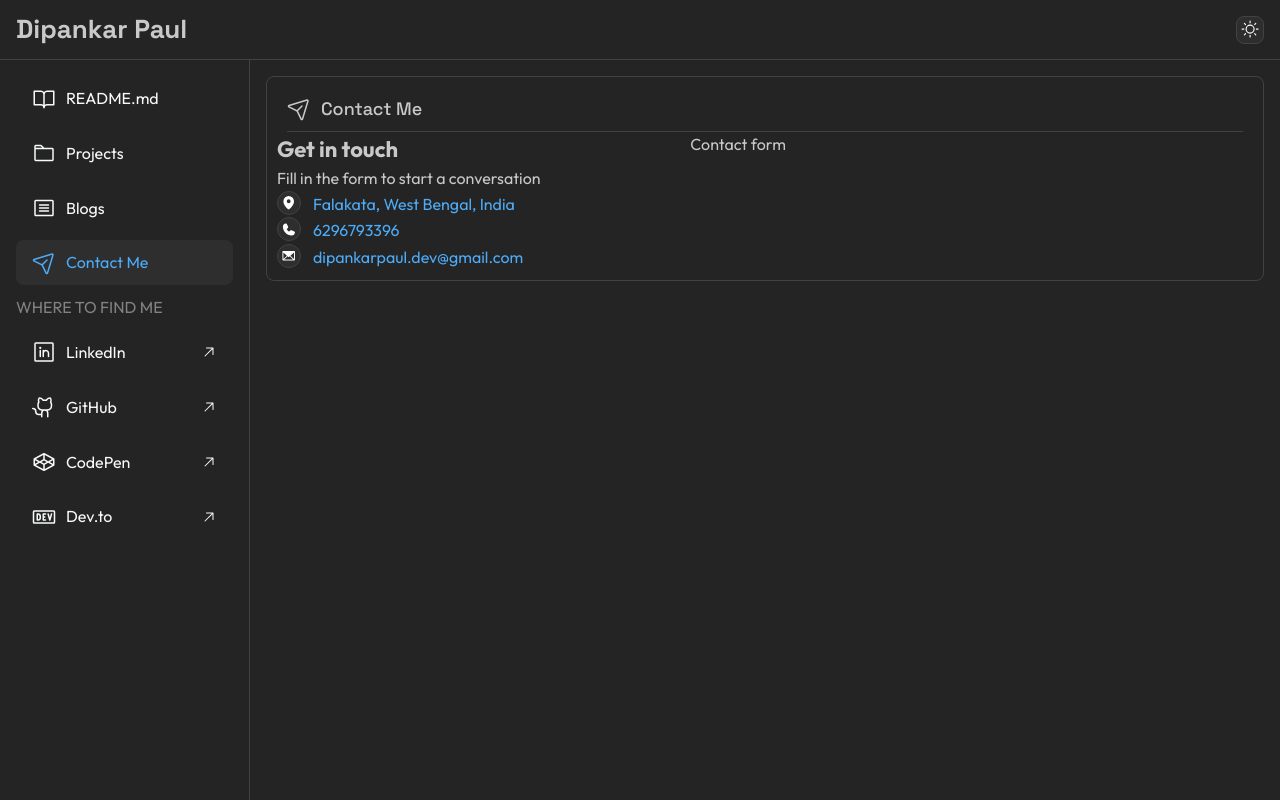
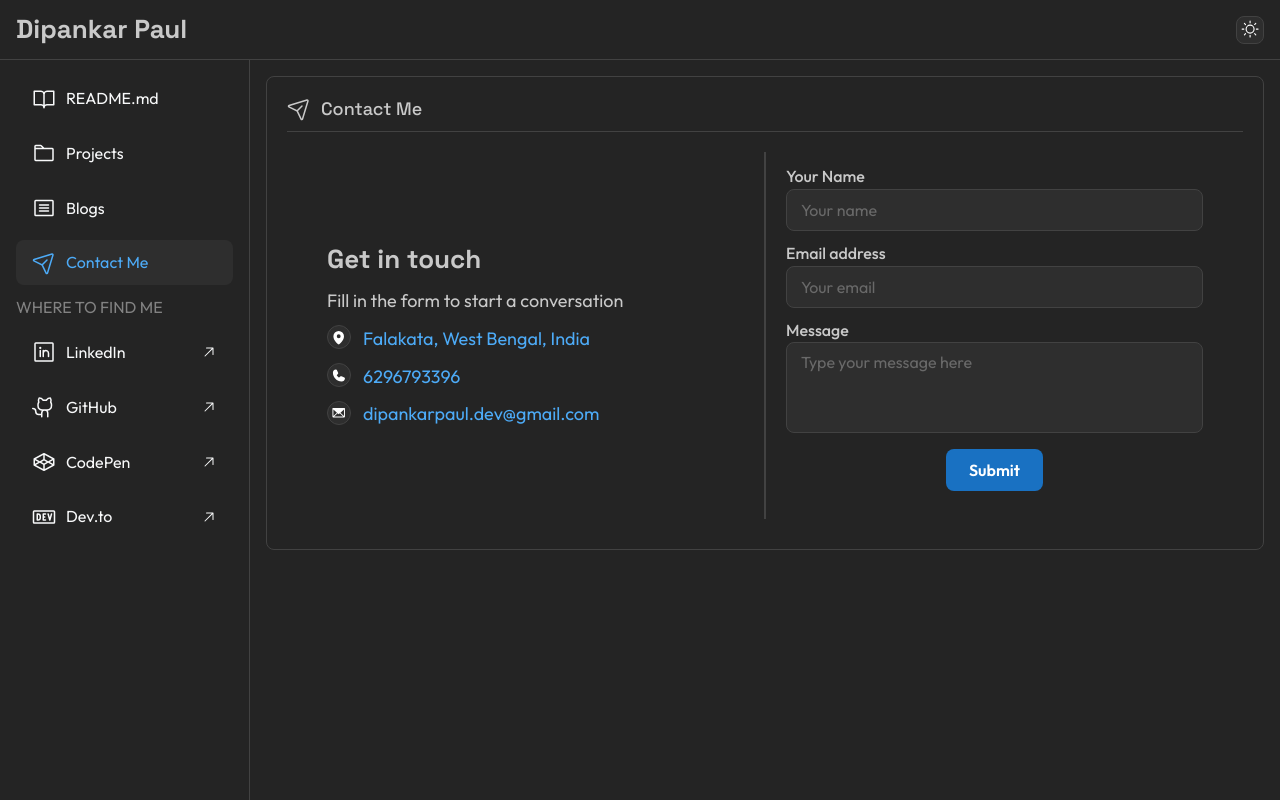
Before and after one commit to iamdipankarpaul/Dipankar-Paul-Portfolio-Website, a React (Vite) app: page /contact in a window 1280 px wide. Built offline with nearby package versions, Linux system fonts and the light colour scheme; no server answers.

Commit message:
working on contact page 2

```diff
--- a/package.json
+++ b/package.json
@@ -10,6 +10,7 @@
     "preview": "vite preview"
   },
   "dependencies": {
+    "@formspree/react": "^2.5.1",
     "@gsap/react": "^2.1.1",
     "@mantine/carousel": "^7.9.1",
     "@mantine/core": "^7.9.0",
--- /dev/null
+++ b/src/components/ContactDetails.jsx
@@ -0,0 +1,36 @@
+import { Box, List, Text, Title } from "@mantine/core";
+import { Envelope, MapPin, Phone } from "@phosphor-icons/react";
+
+import ContactDetailsItem from "./ContactDetailsItem";
+
+const ContactDetails = ({ personalData }) => {
+  return (
+    <Box>
+      <Title fz={{ base: "h3", sm: "h2" }} fw={700}>
+        Get in touch
+      </Title>
+      <Text my="xs" fz="lg">
+        Fill in the form to start a conversation
+      </Text>
+      <List>
+        <ContactDetailsItem
+          listIcon={<MapPin size={"70%"} weight="fill" />}
+          href={"https://maps.app.goo.gl/tWT9idJuPQhH2ugx9"}
+          label={personalData.location}
+        />
+        <ContactDetailsItem
+          listIcon={<Phone size={"70%"} weight="fill" />}
+          href={`tel:${personalData.phone.mobileNumber}`}
+          label={personalData.phone.mobileNumber}
+        />
+        <ContactDetailsItem
+          listIcon={<Envelope size={"70%"} weight="fill" />}
+          href={`mailto:${personalData.email}`}
+          label={personalData.email}
+        />
+      </List>
+    </Box>
+  );
+};
+
+export default ContactDetails;
--- /dev/null
+++ b/src/components/ContactDetailsItem.jsx
@@ -0,0 +1,20 @@
+import { Anchor, List, ThemeIcon } from "@mantine/core";
+
+const ContactDetailsItem = ({ listIcon, label, href }) => {
+  return (
+    <List.Item
+      icon={
+        <ThemeIcon size={24} radius="xl" variant="default">
+          {listIcon}
+        </ThemeIcon>
+      }
+      mt="xs"
+    >
+      <Anchor href={href} target="_blank" fz="lg">
+        {label}
+      </Anchor>
+    </List.Item>
+  );
+};
+
+export default ContactDetailsItem;
--- /dev/null
+++ b/src/components/ContactForm.jsx
@@ -0,0 +1,73 @@
+import { useForm, ValidationError } from "@formspree/react";
+import {
+  Box,
+  Button,
+  Group,
+  Text,
+  Textarea,
+  TextInput,
+  Notification,
+} from "@mantine/core";
+import { useState } from "react";
+
+const ContactForm = () => {
+  const [closeNotification, setCloseNotification] = useState(false);
+
+  const formspreeKey = String(import.meta.env.VITE_FORMSPREE_KEY);
+  const [state, handleSubmit] = useForm(formspreeKey);
+
+  return (
+    <Box h={"100%"} py="sm">
+      <form onSubmit={handleSubmit}>
+        <TextInput
+          label="Your Name"
+          placeholder="Your name"
+          id="name"
+          type="text"
+          name="name"
+          mb="xs"
+          size="md"
+        />
+        <ValidationError prefix="Name" field="name" errors={state.errors} />
+        <TextInput
+          label="Email address"
+          placeholder="Your email"
+          id="email"
+          type="email"
+          name="email"
+          mb="xs"
+          size="md"
+        />
+        <ValidationError prefix="Email" field="email" errors={state.errors} />
+        <Textarea
+          placeholder="Type your message here"
+          label="Message"
+          autosize
+          minRows={3}
+          id="message"
+          name="message"
+          size="md"
+        />
+        <ValidationError
+          prefix="Message"
+          field="message"
+          errors={state.errors}
+        />
+        <Group my="md" justify="center">
+          <Button type="submit" loading={state.submitting} size="md">
+            Submit
+          </Button>
+        </Group>
+      </form>
+      {state.succeeded && (
+        <Box style={{ display: closeNotification ? "none" : "block" }}>
+          <Notification withBorder onClose={() => setCloseNotification(true)}>
+            Thanks for contacting me.
+          </Notification>
+        </Box>
+      )}
+    </Box>
+  );
+};
+
+export default ContactForm;
--- a/src/constants/index.js
+++ b/src/constants/index.js
@@ -19,6 +19,7 @@ const personalData = {
   socialLinks,
   projects,
   resume: "...",
+  location: "Falakata, West Bengal, India",
 };
 
 export default personalData;
--- a/src/pages/contact/ContactPage.jsx
+++ b/src/pages/contact/ContactPage.jsx
@@ -1,76 +1,42 @@
-import {
-  Box,
-  SimpleGrid,
-  Grid,
-  List,
-  ThemeIcon,
-  Text,
-  Anchor,
-} from "@mantine/core";
-import { Envelope, MapPin, PaperPlaneTilt, Phone } from "@phosphor-icons/react";
+import { Box, Flex, Divider } from "@mantine/core";
+import { PaperPlaneTilt } from "@phosphor-icons/react";
 
 import classes from "./Contact.module.css";
+
 import Topbar from "../../components/Topbar";
+import ContactForm from "../../components/ContactForm";
+import ContactDetails from "../../components/ContactDetails";
+import personalData from "../../constants";
 
 const ContactPage = () => {
   return (
     <Box className={classes.wrapper}>
       <Topbar label="Contact Me" icon={<PaperPlaneTilt size={24} />} />
-      <Box>
-        <Grid>
-          <Grid.Col span={{ base: 12, md: 4, lg: 5 }}>
-            <Box>
-              <Text fz="h3" fw={700}>
-                Get in touch
-              </Text>
-              <Text>Fill in the form to start a conversation</Text>
-              <List>
-                <List.Item
-                  icon={
-                    <ThemeIcon size={24} radius="xl" variant="default">
-                      <MapPin size={"70%"} weight="fill" />
-                    </ThemeIcon>
-                  }
-                >
-                  <Anchor
-                    href="https://maps.app.goo.gl/tWT9idJuPQhH2ugx9"
-                    target="_blank"
-                  >
-                    Falakata, West Bengal, India
-                  </Anchor>
-                </List.Item>
-                <List.Item
-                  icon={
-                    <ThemeIcon size={24} radius="xl" variant="default">
-                      <Phone size={"70%"} weight="fill" />
-                    </ThemeIcon>
-                  }
-                >
-                  <Anchor href={`tel:6296793396`} target="_blank">
-                    6296793396
-                  </Anchor>
-                </List.Item>
-                <List.Item
-                  icon={
-                    <ThemeIcon size={24} radius="xl" variant="default">
-                      <Envelope size={"70%"} weight="fill" />
-                    </ThemeIcon>
-                  }
-                >
-                  <Anchor
-                    href={`mailto:dipankarpaul.dev@gmail.com`}
-                    target="_blank"
-                  >
-                    dipankarpaul.dev@gmail.com
-                  </Anchor>
-                </List.Item>
-              </List>
-            </Box>
-          </Grid.Col>
-          <Grid.Col span={{ base: 12, md: 8, lg: 7 }}>
-            <Box>Contact form</Box>
-          </Grid.Col>
-        </Grid>
+      {/* page body */}
+      <Box
+        py={{ base: "sm", sm: "lg" }}
+        px={{ base: "xs", sm: "lg", md: "50px" }}
+      >
+        <Flex
+          direction={{ base: "column", md: "row" }}
+          gap={{ base: "sm", sm: "lg" }}
+          justify={{ base: "center", md: "space-evenly" }}
+        >
+          {/* contact details */}
+          <Box w={"100%"}>
+            <Flex h="100%" align="center">
+              <ContactDetails personalData={personalData} />
+            </Flex>
+          </Box>
+
+          {/* divider */}
+          <Divider size="sm" orientation="vertical" />
+
+          {/* contact form */}
+          <Box w={"100%"}>
+            <ContactForm />
+          </Box>
+        </Flex>
       </Box>
     </Box>
   );
```
Also changed, not shown: 2 other files (tests, documents, lock files or other folders).
